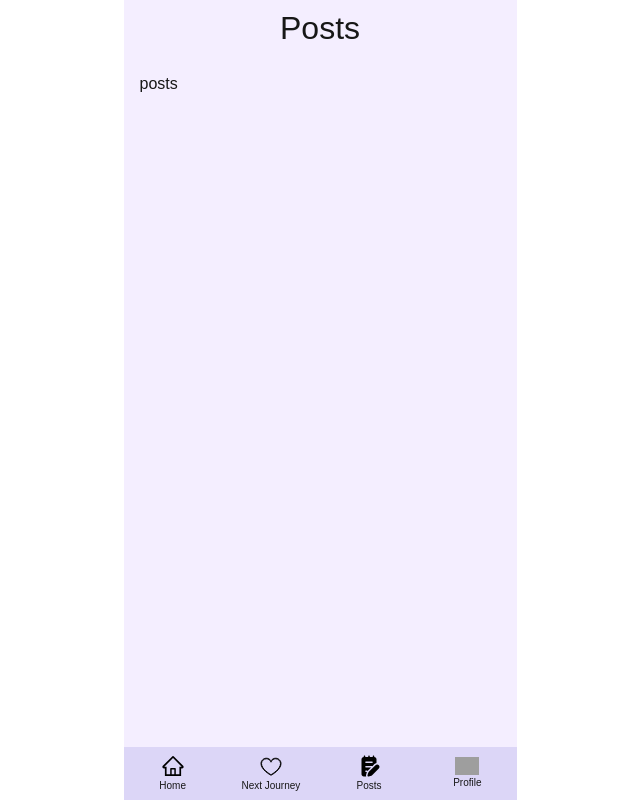
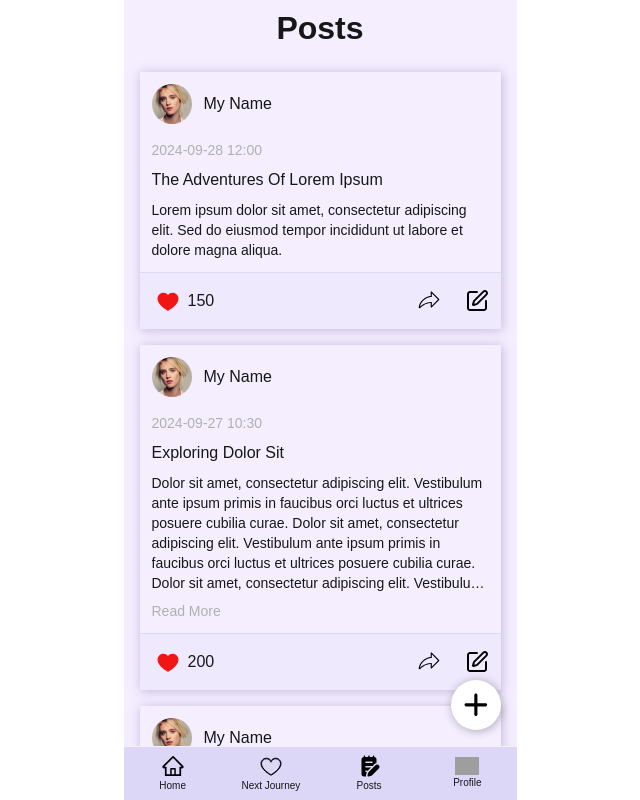
Before and after one commit to patrickkuei/TravelPaste, a Next.js app: page /posts in a window 1280 px wide. Shown: the whole page, without its empty margins (320-960 px from the left). Built offline with nearby package versions, Linux system fonts and the light colour scheme; grey boxes are pictures that could not be loaded.

Commit message:
feat: add posts page

```diff
--- a/src/app/(components)/home/FavourateButton.tsx
+++ b/src/app/(components)/(shared)/FavourateButton.tsx
@@ -10,6 +10,7 @@ type Props = {
   id: string;
   likedCount: number;
   onClick: () => void;
+  className?: string;
 };
 
 const FavourateButton = ({
@@ -17,6 +18,7 @@ const FavourateButton = ({
   id: postId,
   likedCount,
   onClick,
+  className: propClassName,
 }: Props) => {
   const postFavorateData = useCallback(async () => {
     try {
@@ -34,8 +36,10 @@ const FavourateButton = ({
     toggleFavourateDebounce();
   };
 
+  const className = propClassName ?? "";
+
   return (
-    <button onClick={handleFavourateClick}>
+    <button className={className} onClick={handleFavourateClick}>
       <Image
         width={24}
         height={24}
--- a/src/app/(components)/Header.tsx
+++ b/src/app/(components)/Header.tsx
@@ -7,7 +7,7 @@ const Header = () => {
   const pathname = usePathname();
   return (
     <div className="fixed top-0 flex justify-center items-center w-inherit h-[56px]">
-      <h1>{routeNameMap.get(pathname)}</h1>
+      <h1 className="font-bold">{routeNameMap.get(pathname)}</h1>
     </div>
   );
 };
--- a/src/app/(components)/account/page.tsx
+++ b/src/app/(components)/account/page.tsx
@@ -7,17 +7,15 @@ import PageContainer from "../PageContainer";
 const page = () => {
   return (
     <PageContainer className="[&&]:gap-0 divide-y-2 divide-[#a6b1e138]">
-      <AccountButton
-        title="Lydia Donin"
-        leadingIcon={
+      <div className="h-[68px] leading-[68px] flex items-center gap-6 p-3">
         <Image
           width={40}
           height={40}
           src="/icons/thumbnail_example.svg"
           alt="account"
         />
-        }
-      />
+        Lydia Donin
+      </div>
       <AccountButton
         title="Personal info"
         leadingIcon={
--- a/src/app/(components)/home/Post.tsx
+++ b/src/app/(components)/home/Post.tsx
@@ -2,8 +2,8 @@ import { Data } from "@/mocks/mockPosts";
 import { formatDate } from "@/utils/dateUtils";
 import Image from "next/image";
 import { SetStateAction } from "react";
-import FavourateButton from "./FavourateButton";
-import PostContent from "./PostContent";
+import FavourateButton from "../(shared)/FavourateButton";
+import PostContent from "../(shared)/PostContent";
 
 type Props = {
   post: Data;
--- a/src/app/(components)/home/SearchPage.tsx
+++ b/src/app/(components)/home/SearchPage.tsx
@@ -101,7 +101,7 @@ const OptionButton = ({ option }: { option: string }) => {
 
   return (
     <button
-      className="bg-[#A6B1E1] py-2 px-4 rounded-full text-white font-bold min-w-fit leading-none relative overflow-hidden after:transition-all after:duration-500 after:content-[''] after:absolute after:left-0 after:top-0 after:h-[150%] after:bg-[#42487436] after:w-[150%] after:opacity-0 active:after:w-0 active:after:opacity-100 active:after:transition-none active:after:duration-0"
+      className="bg-[#A6B1E1] py-2 px-4 rounded-full text-white font-bold min-w-fit leading-none active:bg-[#8c96c4]"
       onClick={handleCountryClick}
     >
       {option}
--- a/src/app/(components)/posts/page.tsx
+++ b/src/app/(components)/posts/page.tsx
@@ -1,10 +1,83 @@
 "use client";
 
-import React from "react";
+import MockPosts from "@/mocks/mockPosts";
+import { formatDate } from "@/utils/dateUtils";
+import Image from "next/image";
+import PostContent from "../(shared)/PostContent";
 import PageContainer from "../PageContainer";
 
 const page = () => {
-  return <PageContainer>posts</PageContainer>;
+  return (
+    <PageContainer className="relative">
+      {MockPosts.map((post) => (
+        <div
+          key={post.id}
+          className="w-full shadow-[1px_1px_10px_rgba(177,163,204,0.75)] flex flex-col"
+        >
+          <div className="p-3">
+            <div className="flex gap-3 mb-4">
+              <div className="flex justify-center items-center">
+                <Image
+                  width={40}
+                  height={40}
+                  src="/icons/thumbnail_example.svg"
+                  alt="thumbnail"
+                />
+              </div>
+              <div className="flex flex-col justify-center gap-1">
+                <h4>my name</h4>
+              </div>
+            </div>
+            <div className="mb-2 text-[#B0B0B0] text-sm">
+              {formatDate(post.createdAt)}
+            </div>
+            <div className="flex flex-col gap-2 h-full">
+              <h4 className="truncate">{post.title}</h4>
+              <PostContent content={post.content} />
+            </div>
+          </div>
+          <div className="flex justify-between bg-[#dcd6f73b] border-t border-[#a6b1e148]">
+            <div className="flex gap-2 p-4">
+              <Image
+                width={24}
+                height={24}
+                src={`/icons/mono_heart_fill.svg`}
+                alt="icon"
+              />
+              <span>{post.likedCount}</span>
+            </div>
+            <div className="flex items-center">
+              <span className="active:bg-[#bfb9dd8f] px-3 h-full flex items-center">
+                <Image
+                  width={24}
+                  height={24}
+                  src="/icons/mono_share.svg"
+                  alt="icon"
+                />
+              </span>
+              <span className="active:bg-[#bfb9dd8f] px-3 h-full  flex items-center">
+                <Image
+                  width={24}
+                  height={24}
+                  src="/icons/mono_self_edit.svg"
+                  alt="icon"
+                />
+              </span>
+            </div>
+          </div>
+        </div>
+      ))}
+      <div className="sticky bottom-0 left-full w-[50px] min-h-[50px] flex justify-center items-center bg-white rounded-full shadow-[1px_1px_10px_rgba(0,0,0,0.3)] active:bg-[#e7e7ea]">
+        <Image
+          src="/icons/mono_add.svg"
+          alt="icon"
+          width={24}
+          height={24}
+          draggable={false}
+        />
+      </div>
+    </PageContainer>
+  );
 };
 
 export default page;
```
Also changed, not shown: public/icons/mono_add.svg (added), public/icons/mono_self_edit.svg (added), src/app/(components)/(shared)/PostContent.tsx (renamed from src/app/(components)/home/PostContent.tsx). Lines whose indentation alone changed are shown as unchanged.
